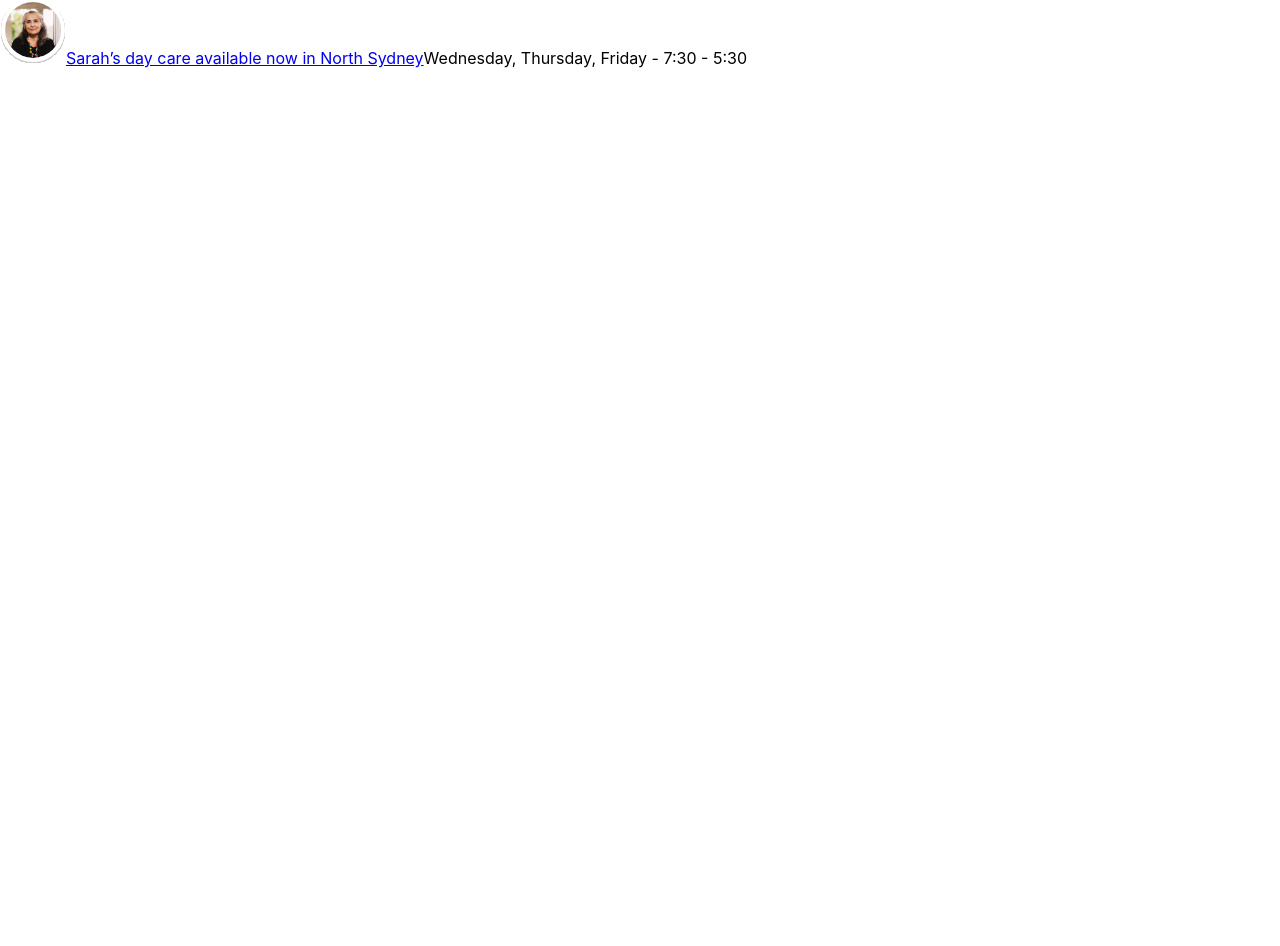
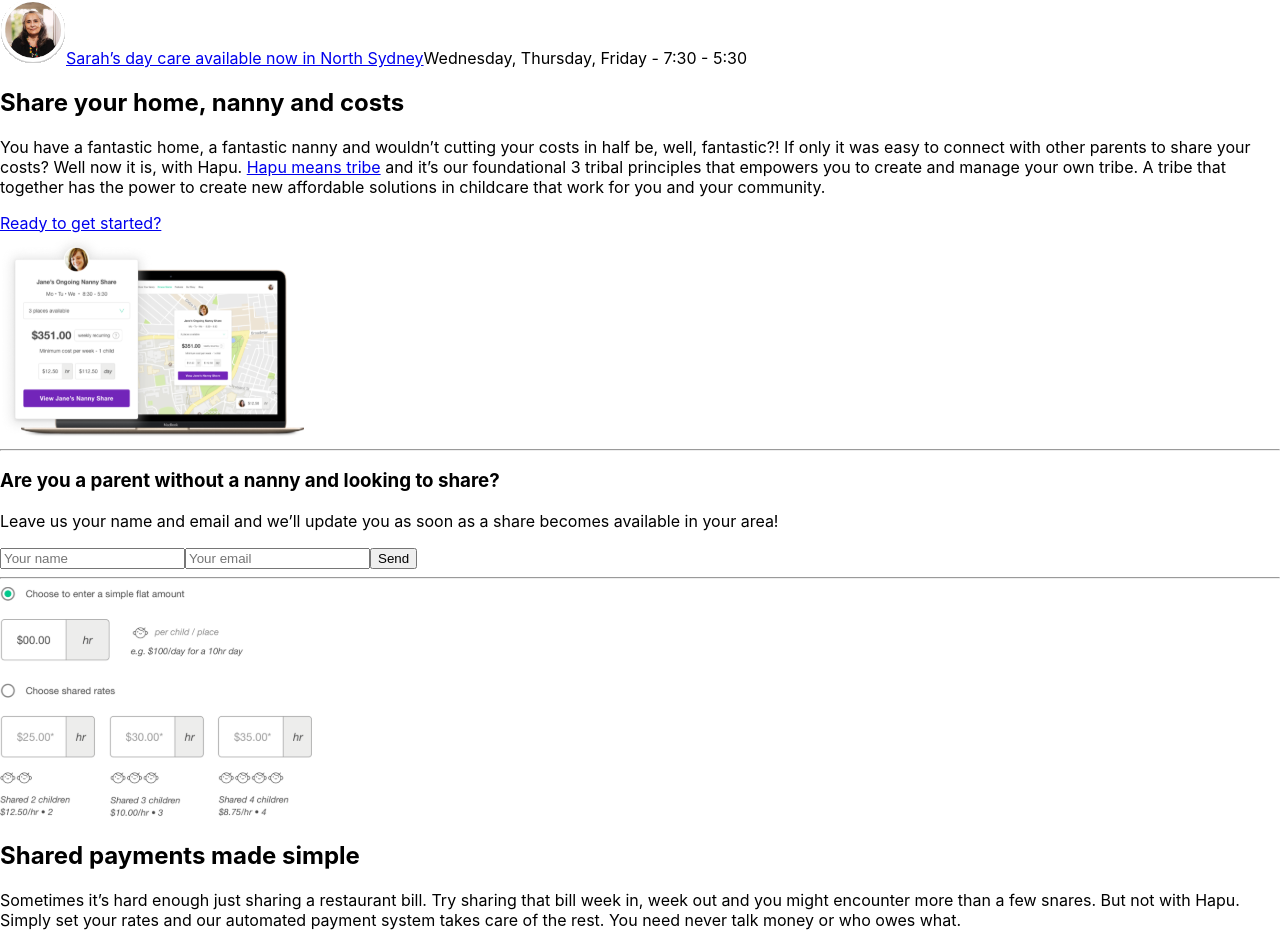
Before and after one commit to ChrisMoura2000/reactchallenge, a React (Create React App) app: page / in a window 1280 px wide. Shown: the part 713-1659 px from the top of the page. Before the commit the page ends 800 px from the top, so only its background shows below. Built offline with nearby package versions, Linux system fonts and the light colour scheme.

Commit message:
Add sections 1-4

```diff
--- /dev/null
+++ b/src/components/SectionFour.jsx
@@ -0,0 +1,13 @@
+import React from "react";
+import { ImageSection3 } from "../images";
+
+export default function SectionFour() {
+  return (
+    <section>
+      <img src={ImageSection3} alt="ImageSection3" />
+      <h2>Shared payments made simple</h2>
+      <p>Sometimes it’s hard enough just sharing a restaurant bill. Try sharing that bill week in, week out and you might encounter more than a few snares. But not with Hapu. Simply set your rates and our automated payment system takes care of the rest. You need never talk money or who owes what.</p>
+      <a href="#readBridget" id="readBridget">Read how Bridget’s share (without Hapu) ended over $15</a>
+    </section>
+  );
+}
--- a/src/components/SectionOne.jsx
+++ b/src/components/SectionOne.jsx
@@ -3,12 +3,12 @@
 
 export default function SectionOne() {
   return (
-    <div>
+    <section>
       <img src={ProfileImage} alt="ProfileImage" />
       <a href="#depoiment" id="depoiment">
         Sarah’s day care available now in North Sydney
       </a>
       <span>Wednesday, Thursday, Friday - 7:30 - 5:30</span>
-    </div>
+    </section>
   );
 }
--- /dev/null
+++ b/src/components/SectionThree.jsx
@@ -0,0 +1,13 @@
+import React from "react";
+
+export default function SectioThree() {
+  return (
+    <section>
+      <h3>Are you a parent without a nanny and looking to share?</h3>
+      <p>Leave us your name and email and we’ll update you as soon as a share becomes available in your area!</p>
+      <input type="text" placeholder="Your name" />
+      <input type="text" placeholder="Your email" />
+      <button type="button">Send</button>
+    </section>
+  );
+}
--- /dev/null
+++ b/src/components/SectionTwo.jsx
@@ -0,0 +1,19 @@
+import React from "react";
+import { ImageSection1 } from "../images";
+
+export default function SectionTwo() {
+  return (
+    <section>
+      <div>
+        <h2>Share your home, nanny and costs</h2>
+        <p>
+        You have a fantastic home, a fantastic nanny and wouldn’t cutting your costs in half be, well, fantastic?! If only it was easy to connect with other parents to share your costs? Well now it is, with Hapu. <a href="#hapuMeans" id="hapuMeans">Hapu means tribe</a> and it’s our foundational 3 tribal principles that empowers you to create and manage your own tribe. A tribe that together has the power to create new affordable solutions in childcare that work for you and your community.
+        </p>
+        <a href="# readyeStarted" id="readyeStarted">Ready to get started?</a>
+      </div>
+      <div>
+        <img src={ImageSection1} alt="ImageSection1" />
+      </div>
+    </section>
+  );
+}
--- a/src/page/Main.jsx
+++ b/src/page/Main.jsx
@@ -1,10 +1,18 @@
 import React from "react";
 import SectionOne from "../components/SectionOne";
+import SectionTwo from "../components/SectionTwo";
+import SectionThree from "../components/SectionThree";
+import SectionFour from "../components/SectionFour";
 
 export default function Main() {
   return (
-    <div>
+    <main>
       <SectionOne />
-    </div>
+      <SectionTwo />
+      <hr />
+      <SectionThree />
+      <hr />
+      <SectionFour />
+    </main>
   );
 }
```
